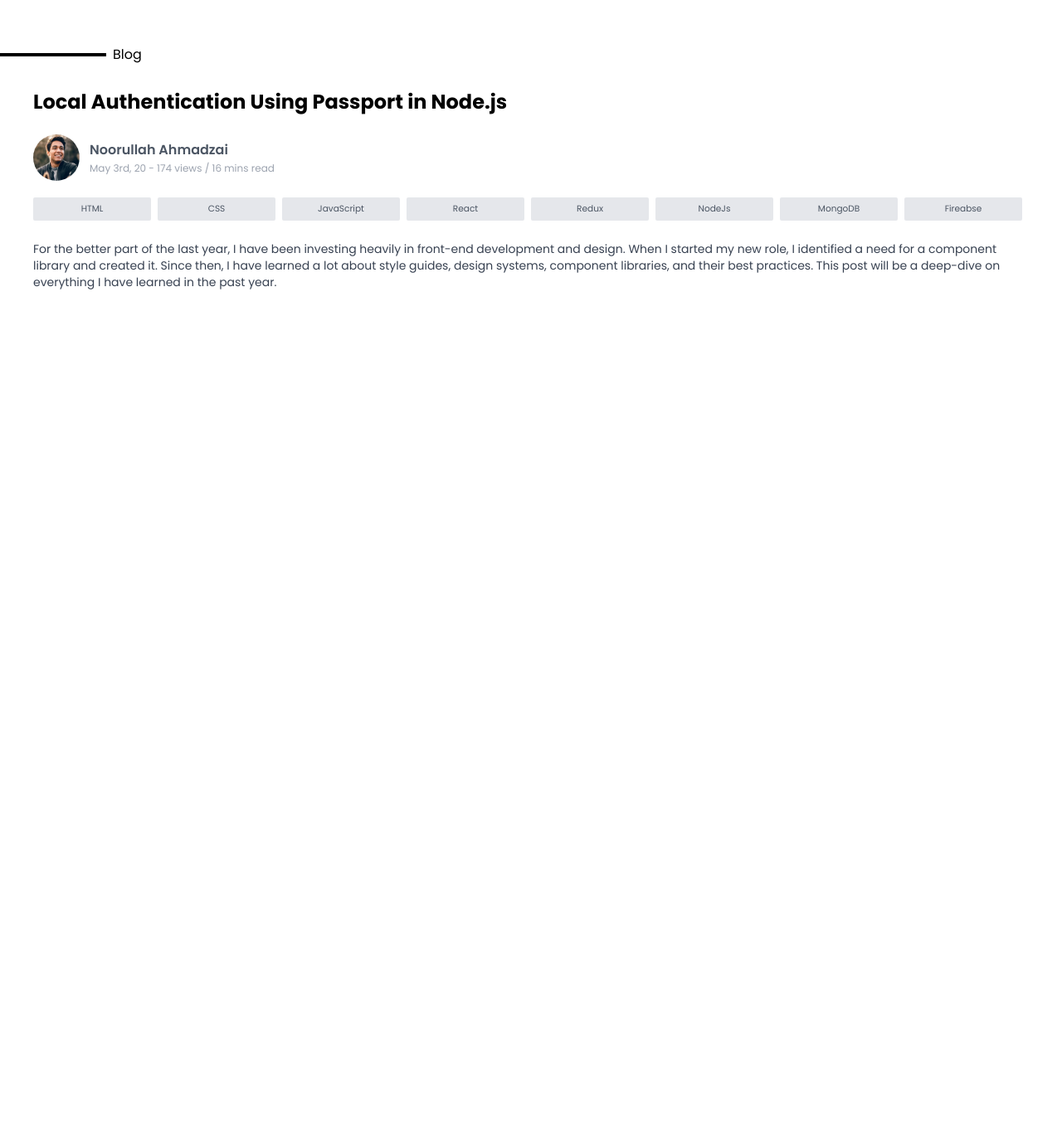
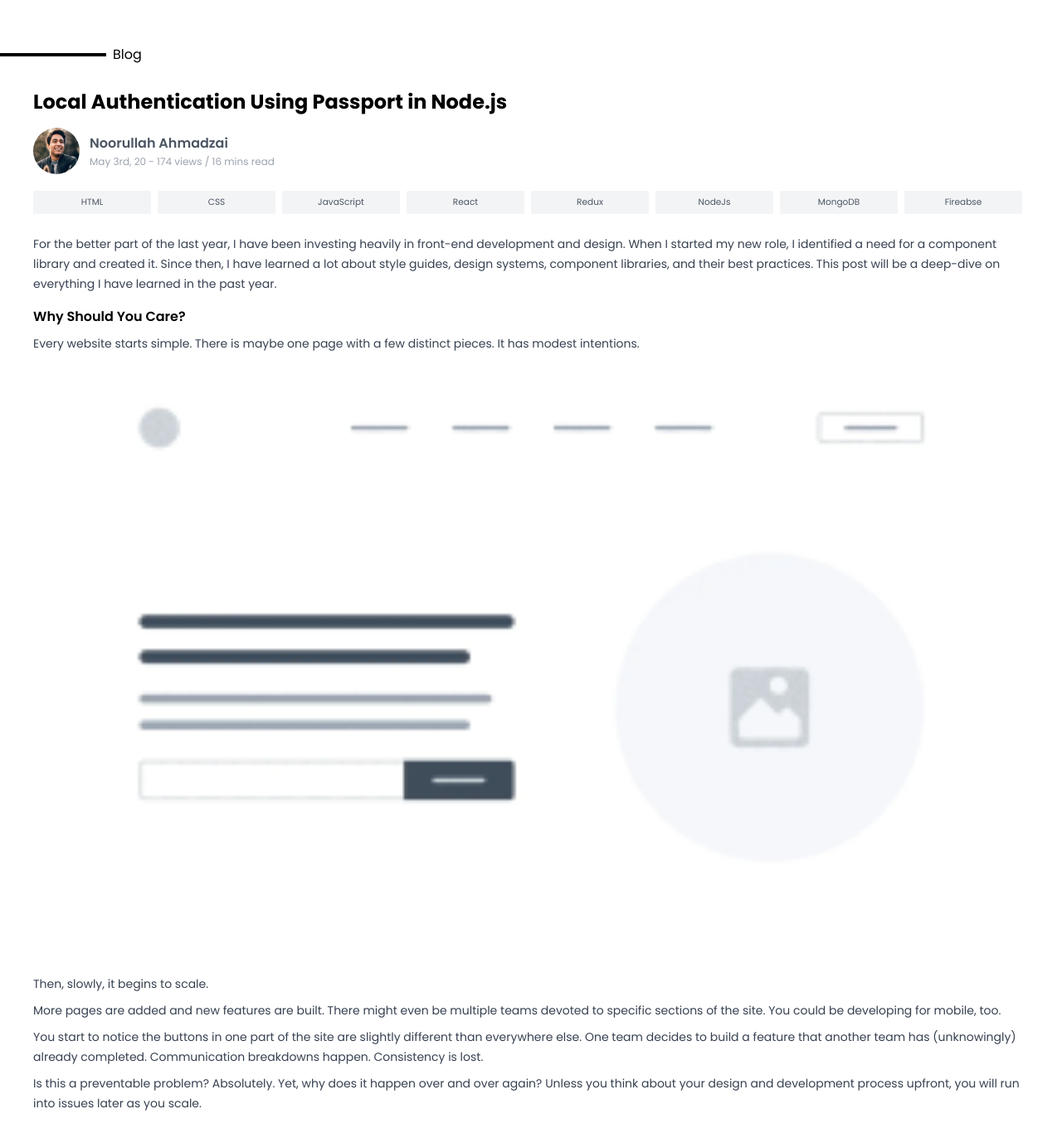
Before and after one commit to noor-codes/noorullah.dev, a Next.js app: page / in a window 1280 px wide. Shown: the top 1378 px of the page at 83% size. Before the commit the page ends 800 px from the top, so only its background shows below. Built offline with nearby package versions, Linux system fonts and the light colour scheme.

Commit message:
Blog Content

```diff
--- a/pages/index.js
+++ b/pages/index.js
@@ -1,7 +1,7 @@
 import Head from 'next/head'
 
 const Home = () => (
-  <div>
+  <div className="pb-44">
     <Head>
       <title>Noorullah Ahmadzai</title>
       <>
@@ -18,54 +18,49 @@ const Home = () => (
       <div className="font-sans font-medium leading-5">Blog</div>
     </div>
     <main className="container px-2">
-      <div className="mt-8 mb-6 px-8">
+      <div className="mt-8 mb-4 px-8">
         <h1 className="font-bold leading-tight text-2xl">
           Local Authentication Using Passport in Node.js
         </h1>
       </div>
-
-      <div className="flex items-center ml-8">
+      <div className="flex items-center font-sans ml-8">
         <img className="rounded-full h-14 w-14 mr-3" src="/img/profile.png" alt="profile" />
         <div>
-          <h2 className="font-sans text-base font-semibold text-gray-600">Noorullah Ahmadzai</h2>
-          <p className="font-sans text-xs mt-0.5 text-gray-400">
-            May 3rd, 20 - 174 views / 16 mins read
-          </p>
+          <h2 className="text-base font-semibold text-gray-600">Noorullah Ahmadzai</h2>
+          <p className="text-xs mt-0.5 text-gray-400">May 3rd, 20 - 174 views / 16 mins read</p>
         </div>
       </div>
-
       {/* Set a min with if the tag is too small */}
-      <div className="mt-5">
+      <div className="font-sans mt-5">
         <div className="flex flex-wrap gap-2 ml-8 mr-10 text-center">
-          <div className="bg-gray-200 flex-1 text-gray-600 text-tiny  px-3 py-1.5 rounded-sm">
+          <div className="bg-gray-100 flex-1 text-gray-600 text-tiny  px-3 py-1.5 rounded-sm">
             HTML
           </div>
-          <div className="bg-gray-200 flex-1 text-gray-600 text-tiny  px-3 py-1.5 rounded-sm">
+          <div className="bg-gray-100 flex-1 text-gray-600 text-tiny  px-3 py-1.5 rounded-sm">
             CSS
           </div>
-          <div className="bg-gray-200 flex-1 text-gray-600 text-tiny  px-3 py-1.5 rounded-sm">
+          <div className="bg-gray-100 flex-1 text-gray-600 text-tiny  px-3 py-1.5 rounded-sm">
             JavaScript
           </div>
-          <div className="bg-gray-200 flex-1 text-gray-600 text-tiny  px-3 py-1.5 rounded-sm">
+          <div className="bg-gray-100 flex-1 text-gray-600 text-tiny  px-3 py-1.5 rounded-sm">
             React
           </div>
-          <div className="bg-gray-200 flex-1 text-gray-600 text-tiny  px-3 py-1.5 rounded-sm">
+          <div className="bg-gray-100 flex-1 text-gray-600 text-tiny  px-3 py-1.5 rounded-sm">
             Redux
           </div>
-          <div className="bg-gray-200 flex-1 text-gray-600 text-tiny  px-3 py-1.5 rounded-sm">
+          <div className="bg-gray-100 flex-1 text-gray-600 text-tiny  px-3 py-1.5 rounded-sm">
             NodeJs
           </div>
-          <div className="bg-gray-200 flex-1 text-gray-600 text-tiny  px-3 py-1.5 rounded-sm">
+          <div className="bg-gray-100 flex-1 text-gray-600 text-tiny  px-3 py-1.5 rounded-sm">
             MongoDB
           </div>
-          <div className="bg-gray-200 flex-1 text-gray-600 text-tiny  px-3 py-1.5 rounded-sm">
+          <div className="bg-gray-100 flex-1 text-gray-600 text-tiny  px-3 py-1.5 rounded-sm">
             Fireabse
           </div>
         </div>
       </div>
-
-      <div className="flex justify-center px-8">
-        <p className="text-sm mt-6 text-gray-700 leading-5 ">
+      <div className="px-8">
+        <p className="text-sm mt-6 text-gray-700 leading-6 ">
           For the better part of the last year, I have been investing heavily in front-end
           development and design. When I started my new role, I identified a need for a component
           library and created it. Since then, I have learned a lot about style guides, design
@@ -73,6 +68,37 @@ const Home = () => (
           everything I have learned in the past year.
         </p>
       </div>
+      <h2 className="ml-8 mt-4 font-semibold mb-2">Why Should You Care?</h2>
+      <div className="px-8">
+        <p className="text-sm text-gray-700 leading-6">
+          Every website starts simple. There is maybe one page with a few distinct pieces. It has
+          modest intentions.
+        </p>
+      </div>
+      <div className="ml-8 mr-8 pt-5">
+        <img className="w-full" src="/img/article.png" alt="article" />
+      </div>
+
+      <p className="px-8 text-sm mt-2 text-gray-700 leading-6 ">
+        Then, slowly, it begins to scale.
+      </p>
+
+      <p className="px-8 text-sm mt-2 text-gray-700 leading-6 ">
+        More pages are added and new features are built. There might even be multiple teams devoted
+        to specific sections of the site. You could be developing for mobile, too.
+      </p>
+
+      <p className="px-8 text-sm mt-2 text-gray-700 leading-6 ">
+        You start to notice the buttons in one part of the site are slightly different than
+        everywhere else. One team decides to build a feature that another team has (unknowingly)
+        already completed. Communication breakdowns happen. Consistency is lost.
+      </p>
+
+      <p className="px-8 text-sm mt-2 text-gray-700 leading-6 ">
+        Is this a preventable problem? Absolutely. Yet, why does it happen over and over again?
+        Unless you think about your design and development process upfront, you will run into issues
+        later as you scale.
+      </p>
     </main>
   </div>
 )
```
Also changed, not shown: public/img/article.png (added).
